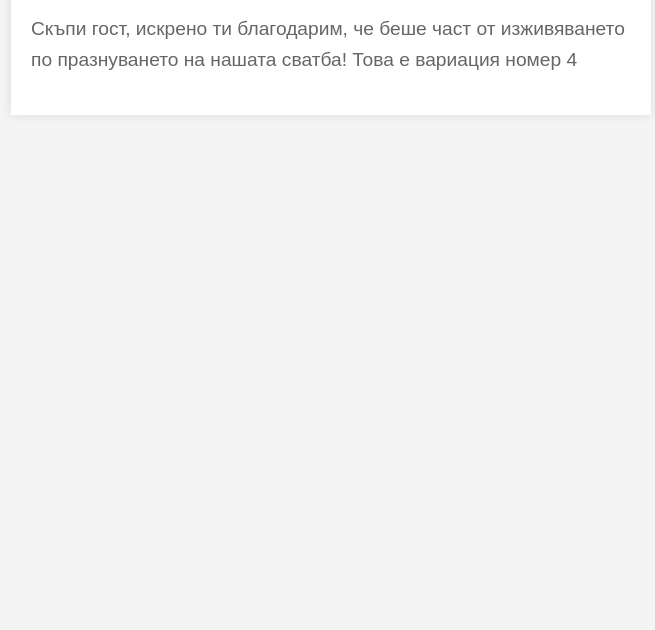
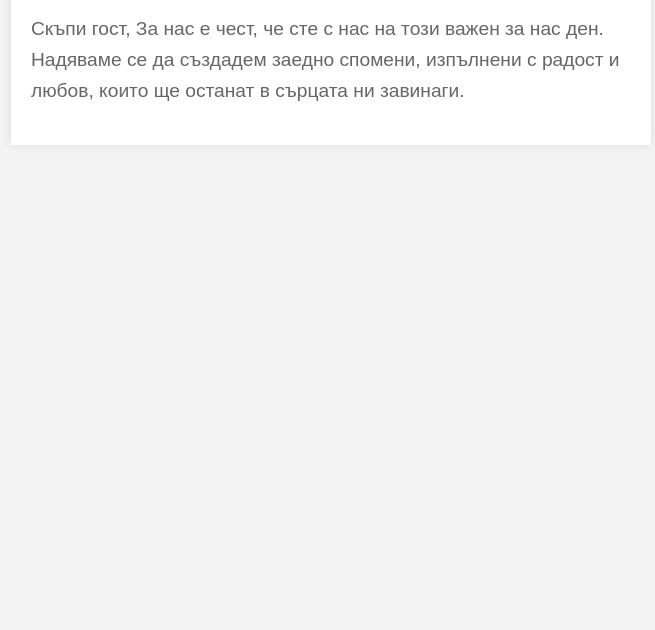
Before and after one commit to 5Z4RzAJqu/4bf70a5cbcc78984c5c2b97c5a14ebe52d119df14b20e6e3dc3dce9a0357a7a5.github.io, a plain HTML site: page Cq1dRzOVubf4jyu.html in a window 1280 px wide. Shown: the part 170-800 px from the top of the page, without its empty margins (309-964 px from the left). Drawn offline with Linux system fonts and the light colour scheme.

Commit message:
Update Cq1dRzOVubf4jyu.html

```diff
--- a/Cq1dRzOVubf4jyu.html
+++ b/Cq1dRzOVubf4jyu.html
@@ -32,7 +32,10 @@
 <body>
     <div class="container">
         <h1>Благодаря!</h1>
-        <p>Скъпи гост, искрено ти благодарим, че беше част от изживяването по празнуването на нашата сватба! Това е вариация номер 4</p>
+        <p>Скъпи гост,
+За нас е чест, че сте с нас на този важен за нас ден. Надяваме се да създадем заедно спомени, изпълнени с радост и любов, които ще останат в сърцата ни завинаги.
+
+</p>
     </div>
 </body>
 </html>
```
